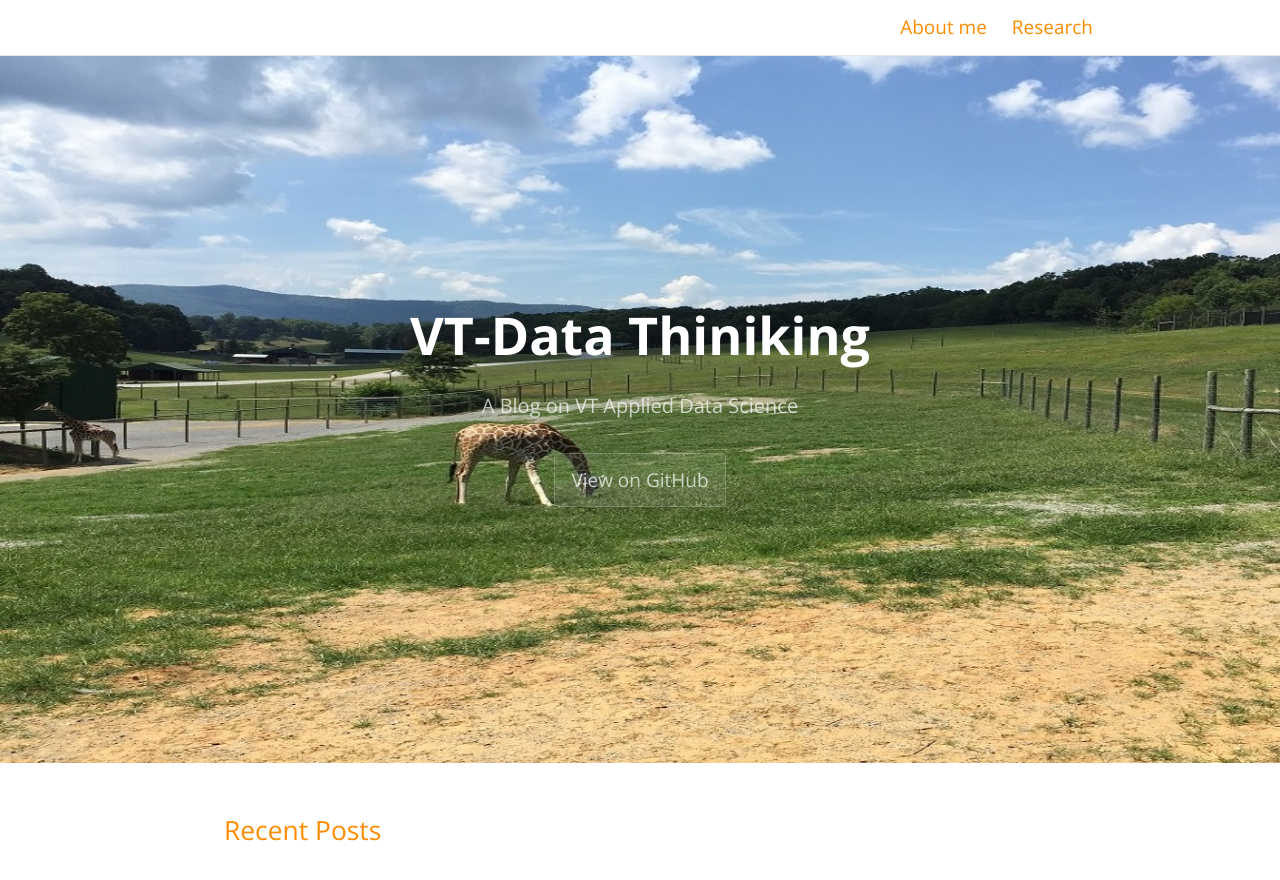
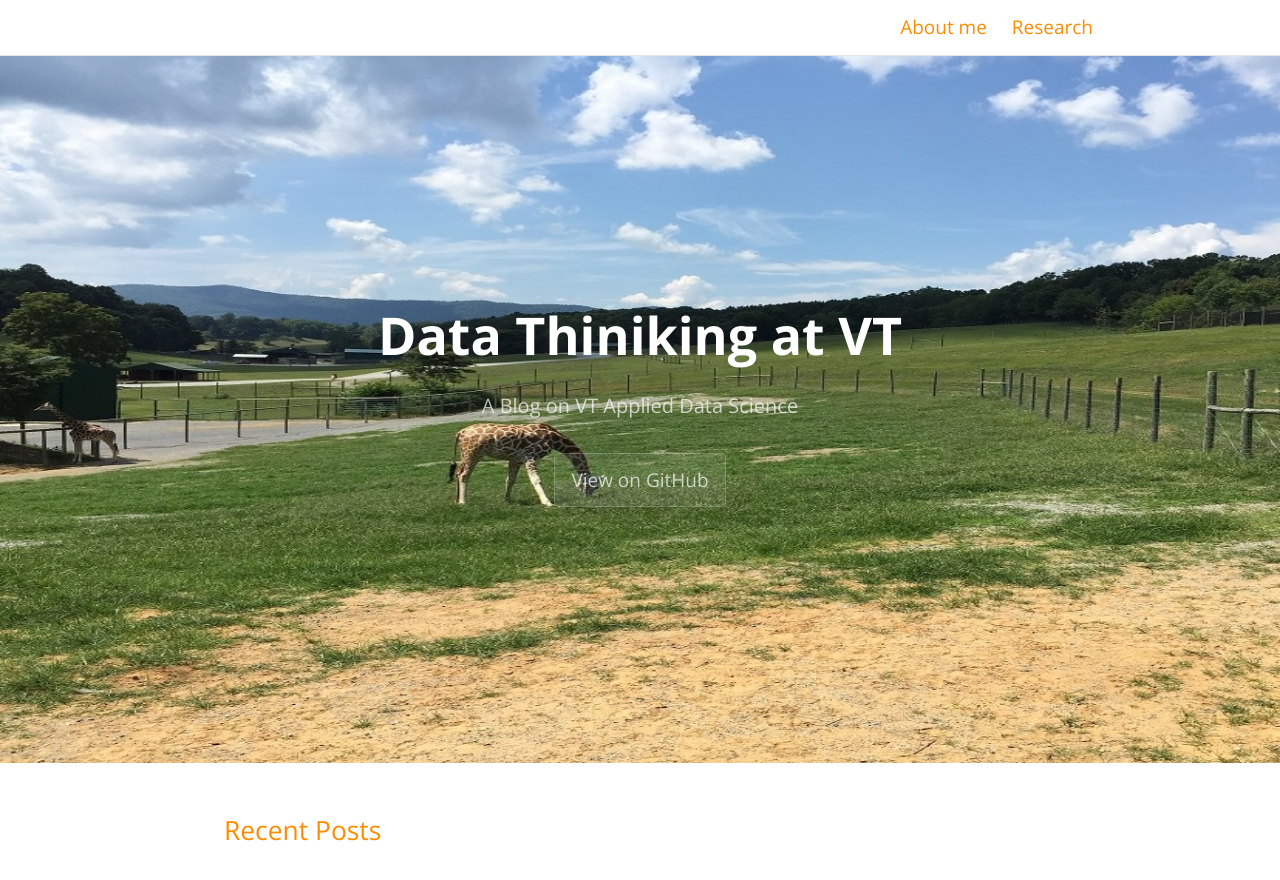
Before and after one commit to xwdeng80/blog, a Jekyll site: the page built from index.md, in a window 1280 px wide and 900 px high. Shown: the top 880 px of the window. Built offline with Jekyll 4.4.1, drawn with Linux system fonts in a browser that asks for light colours.

```diff
--- a/_config.yml
+++ b/_config.yml
@@ -13,7 +13,7 @@
 # you will see them accessed via {{ site.title }}, {{ site.email }}, and so on.
 # You can create any custom variable you would like, and they will be accessible
 # in the templates via {{ site.myvariable }}.
-title: VT-Data Thiniking
+title: Data Thiniking at VT
 email: xinwei.deng@gmail.com
 description: > # this means to ignore newlines until "baseurl:"
   A Blog on VT Applied Data Science
```
